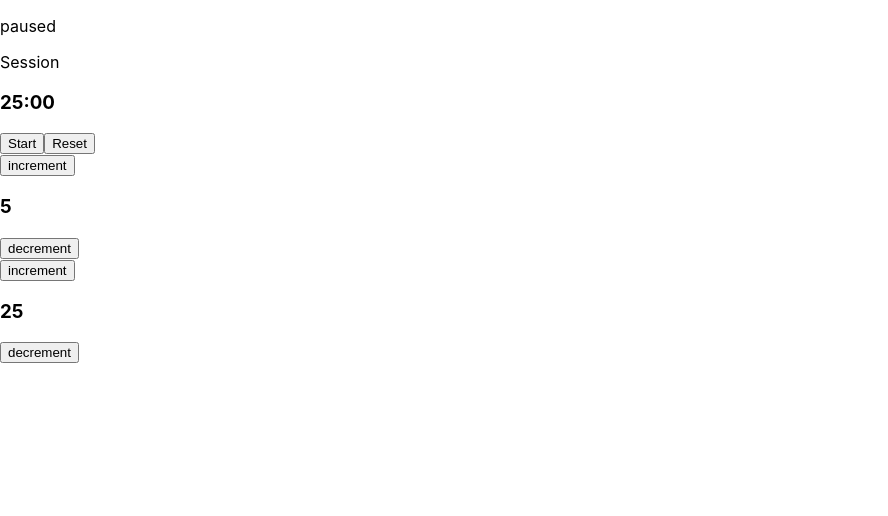
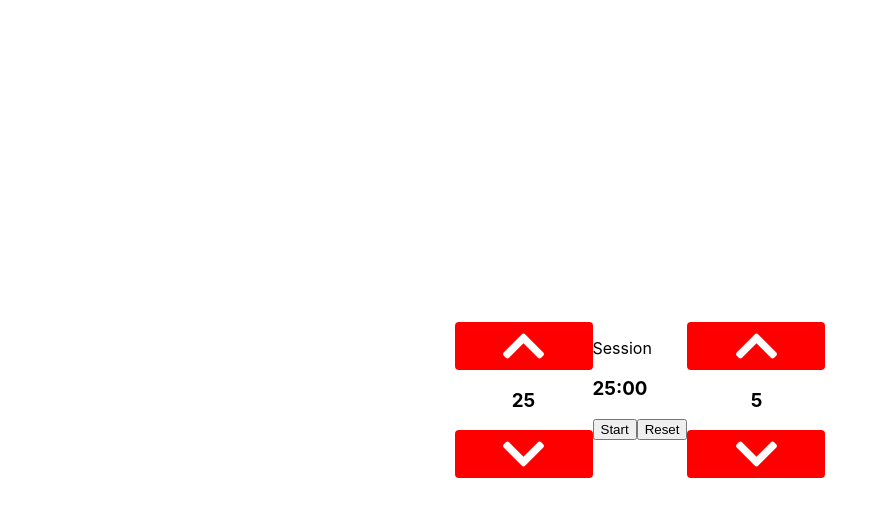
Before and after one commit to fccJashCoda/twentyfiveFive, a React (Create React App) app: page / in a window 1280 px wide. Shown: the top 516 px of the page, without its empty margins (0-888 px from the left). Built offline with nearby package versions, Linux system fonts and the light colour scheme.

Commit message:
layout blocked in, replaced buttons by chevrons

```diff
--- a/package.json
+++ b/package.json
@@ -6,6 +6,7 @@
     "@testing-library/jest-dom": "^5.11.6",
     "@testing-library/react": "^11.2.2",
     "@testing-library/user-event": "^12.2.2",
+    "node-sass": "^4.14.1",
     "react": "^17.0.1",
     "react-dom": "^17.0.1",
     "react-scripts": "4.0.1",
--- a/public/index.html
+++ b/public/index.html
@@ -25,6 +25,12 @@
       Learn how to configure a non-root public URL by running `npm run build`.
     -->
     <title>React App</title>
+    <link
+      rel="stylesheet"
+      href="https://cdnjs.cloudflare.com/ajax/libs/font-awesome/5.14.0/css/all.min.css"
+      integrity="sha512-1PKOgIY59xJ8Co8+NE6FZ+LOAZKjy+KY8iq0G4B3CyeY6wYHN3yt9PW0XpSriVlkMXe40PTKnXrLnZ9+fkDaog=="
+      crossorigin="anonymous"
+    />
   </head>
   <body>
     <noscript>You need to enable JavaScript to run this app.</noscript>
--- a/src/components/Setter.js
+++ b/src/components/Setter.js
@@ -2,8 +2,9 @@ import SetterBtn from './SetterBtn';
 
 const Setter = ({ type, time, increment, decrement }) => {
   return (
-    <div id={`${type}-label`}>
+    <div className="setterWrapper" id={`${type}-label`}>
       <SetterBtn
+        className="setterBtn increment"
         id={`${type}-increment`}
         type={type}
         task={'increment'}
@@ -11,6 +12,7 @@ const Setter = ({ type, time, increment, decrement }) => {
       />
       <h3 id={`${type}-length`}>{time}</h3>
       <SetterBtn
+        className="setterBtn decrement"
         id={`${type}-decrement`}
         type={type}
         task={'decrement'}
--- a/src/components/SetterBtn.js
+++ b/src/components/SetterBtn.js
@@ -1,10 +1,19 @@
-import { useState, useEffect } from 'react';
-
 const SetterBtn = ({ id, type, task, action }) => {
+  console.log('setter type', type);
+  console.log('setter task', task);
   return (
-    <button id={id} onClick={() => action(type)}>
-      {task}
-    </button>
+    <>
+      <i
+        className={`${
+          task === 'increment' ? 'fas fa-chevron-up' : 'fas fa-chevron-down'
+        } setterBtn ${task}`}
+        onClick={() => action(type)}
+        id={id}
+      ></i>
+      {/* <button id={id} onClick={() => action(type)}>
+        {task}
+      </button> */}
+    </>
   );
 };
 
--- a/src/components/TwentyfiveFive.js
+++ b/src/components/TwentyfiveFive.js
@@ -135,12 +135,17 @@ const TwentyfiveFive = () => {
   };
 
   return (
-    <div>
-      {paused && <p>paused</p>}
+    <>
       <audio
         src="https://s3.amazonaws.com/freecodecamp/drums/Chord_1.mp3"
         type="audio/mp3"
         id="beep"
+      />
+      <Setter
+        type={'session'}
+        time={sessionTime}
+        increment={increment}
+        decrement={decrement}
       />
       <Timer
         reset={reset}
@@ -156,13 +161,7 @@ const TwentyfiveFive = () => {
         increment={increment}
         decrement={decrement}
       />
-      <Setter
-        type={'session'}
-        time={sessionTime}
-        increment={increment}
-        decrement={decrement}
-      />
-    </div>
+    </>
   );
 };
 
--- a/src/index.css
+++ /dev/null
@@ -1,17 +0,0 @@
-* {
-  box-sizing: border-box;
-}
-
-body {
-  margin: 0;
-  font-family: -apple-system, BlinkMacSystemFont, 'Segoe UI', 'Roboto', 'Oxygen',
-    'Ubuntu', 'Cantarell', 'Fira Sans', 'Droid Sans', 'Helvetica Neue',
-    sans-serif;
-  -webkit-font-smoothing: antialiased;
-  -moz-osx-font-smoothing: grayscale;
-}
-
-code {
-  font-family: source-code-pro, Menlo, Monaco, Consolas, 'Courier New',
-    monospace;
-}
--- a/src/index.js
+++ b/src/index.js
@@ -1,6 +1,6 @@
 import React from 'react';
 import ReactDOM from 'react-dom';
-import './index.css';
+import './index.scss';
 import App from './App';
 import reportWebVitals from './reportWebVitals';
 
--- /dev/null
+++ b/src/index.scss
@@ -0,0 +1,63 @@
+* {
+  box-sizing: border-box;
+}
+
+body {
+  margin: 0;
+  font-family: -apple-system, BlinkMacSystemFont, 'Segoe UI', 'Roboto', 'Oxygen',
+    'Ubuntu', 'Cantarell', 'Fira Sans', 'Droid Sans', 'Helvetica Neue',
+    sans-serif;
+  -webkit-font-smoothing: antialiased;
+  -moz-osx-font-smoothing: grayscale;
+  height: 100vh;
+  display: flex;
+  justify-content: center;
+  align-items: center;
+}
+
+code {
+  font-family: source-code-pro, Menlo, Monaco, Consolas, 'Courier New',
+    monospace;
+}
+
+.App {
+  display: flex;
+  flex-direction: row;
+}
+
+#timer-label {
+  #time-left {
+  }
+
+  #start_stop {
+  }
+  #reset {
+  }
+}
+
+.setterWrapper {
+  h3 {
+    text-align: center;
+  }
+  .setterBtn {
+    font-size: 3em;
+    background: red;
+    display: block;
+    padding: 0 1em;
+    border-radius: 4px;
+    color: #fff;
+    cursor: pointer;
+  }
+
+  .increment {
+  }
+
+  .decrement {
+  }
+
+  #break-label {
+  }
+
+  #session-label {
+  }
+}
```
Also changed, not shown: 1 other file (tests, documents, lock files or other folders).
